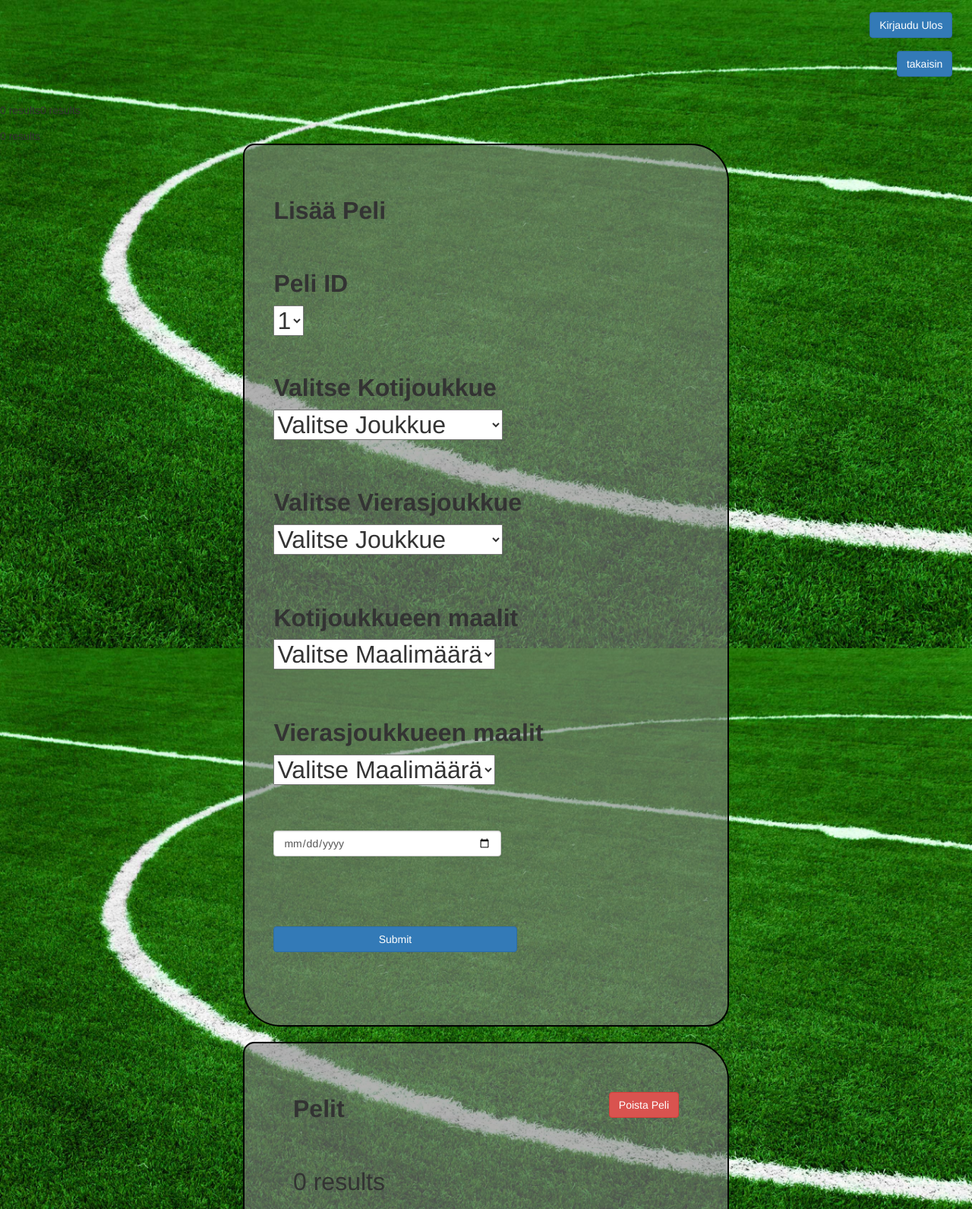
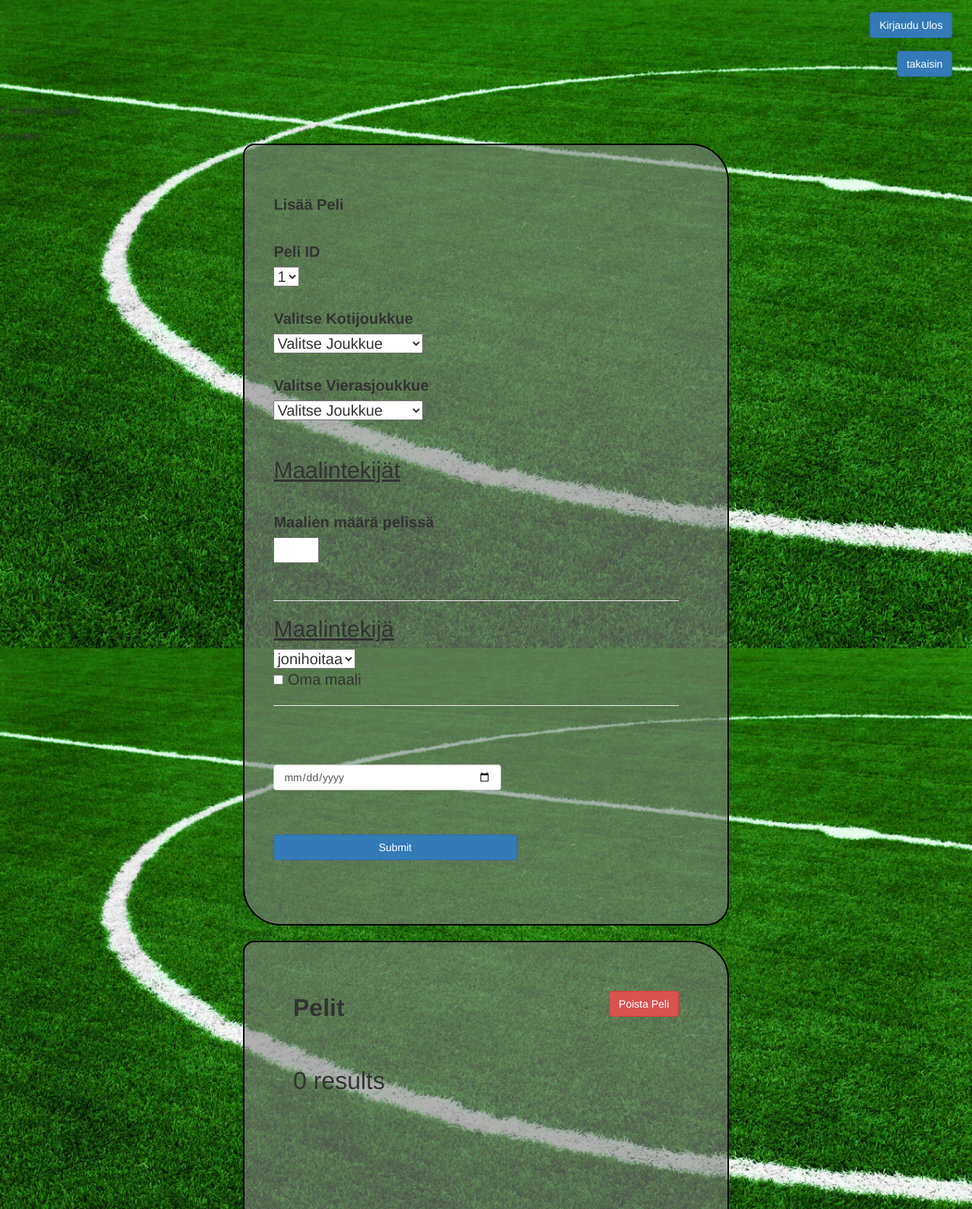
Before and after one commit to Anatidaephobist/Projekti1, a PHP site: page / in a window 1280 px wide. Shown: the top 1591 px of the page at 76% size. Run offline with PHP 8.4, Linux system fonts and the light colour scheme; the visitor is signed in with stand-in values (Sample User, id 1); data that the repository does not hold is empty; some libraries are stand-ins or nearby versions.

Commit message:
adminform jne
adminform ja vähän style.css ja ehkä jopa index.php

```diff
--- a/Index.php
+++ b/Index.php
@@ -2068,105 +2068,7 @@ $sql = "UPDATE Joukkueet SET PaastetytMaalit = PaastetytMaalit + '".$awayGoals."
 ?>
 
     <!-- Lisäyslomake -->
-<div class="adminForm" id="adminForm">
-    <label>Lisää Peli</label>
-
-    <br>
-    <br>
-    <form method="POST">
-
-        <label>Peli ID</label>
-        <br>
-         <select>
-         <option value="peliID" disabled selected="selected" name="peliID"><?php echo $gameID; ?></option>
-         </select>
-         <br>
-         <br>
-     <!-- Kotijoukkueen valinta -->
-  <div class="form-group addFormItem">
-      <label>Valitse Kotijoukkue</label>
-      <br>
-   <select name="kotijoukkue" id="koti" onchange="checkTeam()">
-       <option value="Joukkuevalinta" disabled selected="selected">Valitse Joukkue</option>
-  <option value="Man united" id="manu2">Manchester united</option>
-  <option value="BASEL" id="basel2">FC Basel 1893</option>
-  <option value="CSKA Moskva" id="moskva2">PFC CSKA Moskva</option>
-  <option value="Benfica" id="benfica2">SL Benfica</option>
-</select>
-<br>
-<br>
-
-  </div>
-   <!-- Vierasjoukkueen valinta -->
-   <div class="form-group addFormItem">
-      <label>Valitse Vierasjoukkue</label>
-      <br>
-   <select name="vierasjoukkue" id="vieras" onchange="checkTeam()">
-   <option value="Joukkuevalinta" disabled selected="selected">Valitse Joukkue</option>
-  <option value="Man united" id="manu">Manchester united</option>
-  <option value="BASEL" id="basel">FC Basel 1893</option>
-  <option value="CSKA Moskva" id="moskva">PFC CSKA Moskva</option>
-  <option value="Benfica" id="benfica">SL Benfica</option>
-</select>
- <br>
- <br>
-
-  </div>
-
-  <!-- kotijoukkueen maalit -->
-  <div class="form-group addFormItem">
-      <label>Kotijoukkueen maalit</label>
-      <br>
-   <select class="maalit" name="kotiMaalit">
-    <option value="Kotijoukkuemaalit" disabled selected="selected">Valitse Maalimäärä</option>
-  <option value="0">0</option>
-  <option value="1">1</option>
-  <option value="2">2</option>
-  <option value="3">3</option>
-  <option value="4">4</option>
-  <option value="5">5</option>
-  <option value="6">6</option>
-  <option value="7">7</option>
-  <option value="8">8</option>
-  <option value="9">9</option>
-  <option value="10">10</option>
-</select>
-<br>
-<br>
-
-  </div>
-
-   <!-- vierasjoukkueen maalit -->
-  <div class="form-group addFormItem">
-      <label>Vierasjoukkueen maalit</label>
-      <br>
-   <select class="maalit" name="vierasMaalit">
-       <option value="Vierasjoukkuemaalit" disabled selected="selected">Valitse Maalimäärä</option>
-  <option value="0">0</option>
-  <option value="1">1</option>
-  <option value="2">2</option>
-  <option value="3">3</option>
-  <option value="4">4</option>
-  <option value="5">5</option>
-  <option value="6">6</option>
-  <option value="7">7</option>
-  <option value="8">8</option>
-  <option value="9">9</option>
-  <option value="10">10</option>
-</select>
-<br>
-<br>
-
-  </div>
-
-   <input type="date" class="form-control" id="pvm" name="pvm" required>
-   <br>
-   <br>
-  <button type="submit" class="btn btn-primary formButton" name="adminSubmit">Submit</button>
-</form>
-
-
-</div>
+    <?php include 'adminform.php' ?>
 
 
 <div class="gameList" id="ListOfGames">
--- /dev/null
+++ b/adminform.php
@@ -0,0 +1,90 @@
+<head>
+  <script>
+  @import "style.css";
+  </script>
+</head>
+
+
+<div class="adminForm" id="adminForm">
+    <label>Lisää Peli</label>
+
+    <br>
+    <br>
+    <form method="POST">
+
+        <label>Peli ID</label>
+        <br>
+         <select>
+         <option value="peliID" disabled selected="selected" name="peliID"><?php echo $gameID; ?></option>
+         </select>
+         <br>
+         <br>
+     <!-- Kotijoukkueen valinta -->
+  <div class="form-group addFormItem">
+      <label>Valitse Kotijoukkue</label>
+      <br>
+   <select name="kotijoukkue" id="koti" onchange="checkTeam()">
+       <option value="Joukkuevalinta" disabled selected="selected">Valitse Joukkue</option>
+  <option value="Man united" id="manu2">Manchester united</option>
+  <option value="BASEL" id="basel2">FC Basel 1893</option>
+  <option value="CSKA Moskva" id="moskva2">PFC CSKA Moskva</option>
+  <option value="Benfica" id="benfica2">SL Benfica</option>
+  </select>
+<br>
+<br>
+
+
+   <!-- Vierasjoukkueen valinta -->
+   <div class="form-group addFormItem">
+      <label>Valitse Vierasjoukkue</label>
+      <br>
+   <select name="vierasjoukkue" id="vieras" onchange="checkTeam()">
+   <option value="Joukkuevalinta" disabled selected="selected">Valitse Joukkue</option>
+  <option value="Man united" id="manu">Manchester united</option>
+  <option value="BASEL" id="basel">FC Basel 1893</option>
+  <option value="CSKA Moskva" id="moskva">PFC CSKA Moskva</option>
+  <option value="Benfica" id="benfica">SL Benfica</option>
+</select>
+ <br>
+ <br>
+
+  </div>
+
+  <!-- maalintekijät -->
+  <h1>Maalintekijät</h1>
+  <br>
+  <label>Maalien määrä pelissä</label>
+  <br>
+  <input class ="adminInputNumberField" name = "input1" type="number" min="0">
+  <br>
+  <br>
+
+<div class="goalScorer">
+  <hr>
+  <h1>Maalintekijä</h1>
+
+  <select name="meemit">
+ <option value="volvo">jonihoitaa</option>
+ <option value="saab">Saab</option>
+</select>
+<br>
+<input type="checkbox" value="ownGoal"> Oma maali
+<hr>
+<br>
+<br>
+
+</div>
+
+   <!-- vierasjoukkueen maalit -->
+
+
+   <input type="date" class="form-control" id="pvm" name="pvm" required>
+   <br>
+   <br>
+  <button type="submit" class="btn btn-primary formButton" name="adminSubmit">Submit</button>
+</form>
+
+
+</div>
+
+</div>
--- a/style.css
+++ b/style.css
@@ -7,6 +7,8 @@ body {
   background-size: cover;
    background-attachment: fixed;
 }
+
+
 
 #logInButton, #logOutButton, .playerbutton, .backButton {
     position:fixed;
@@ -141,6 +143,11 @@ body {
     display: none;
 }
 
+.adminInputNumberField {
+max-width: 60px;
+
+}
+
 h1 {
      font-size: 30px;
      text-decoration: underline;
@@ -203,8 +210,10 @@ h2 {
     border: black 2px solid;
     background: rgba(128,128,128,0.6);
     border-radius: 15px 50px 30px;
-    font-size: 32px;
+    font-size: 20px;
 }
+
+
 
 .addFormItem {
      margin-left: auto;
```
